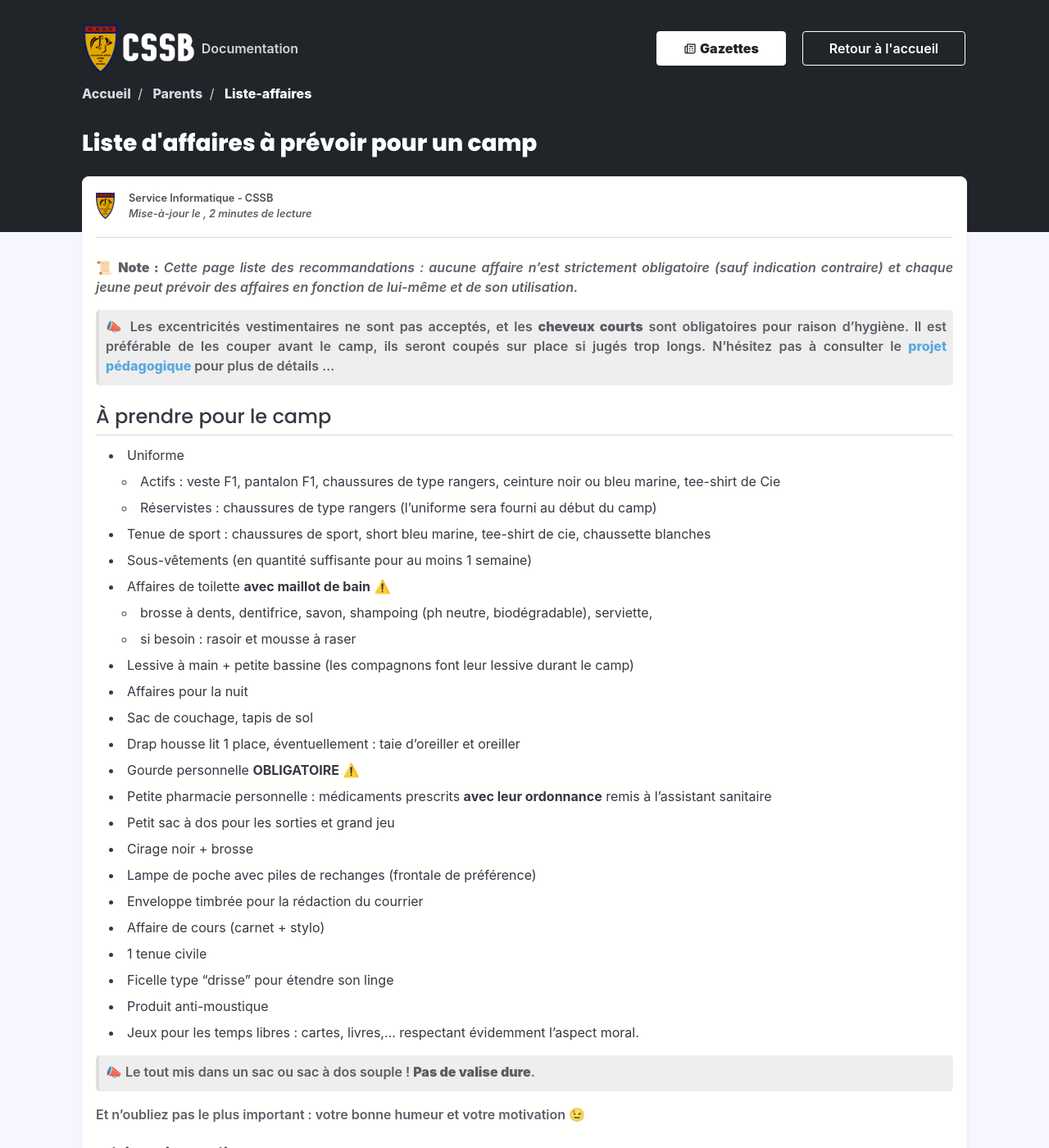
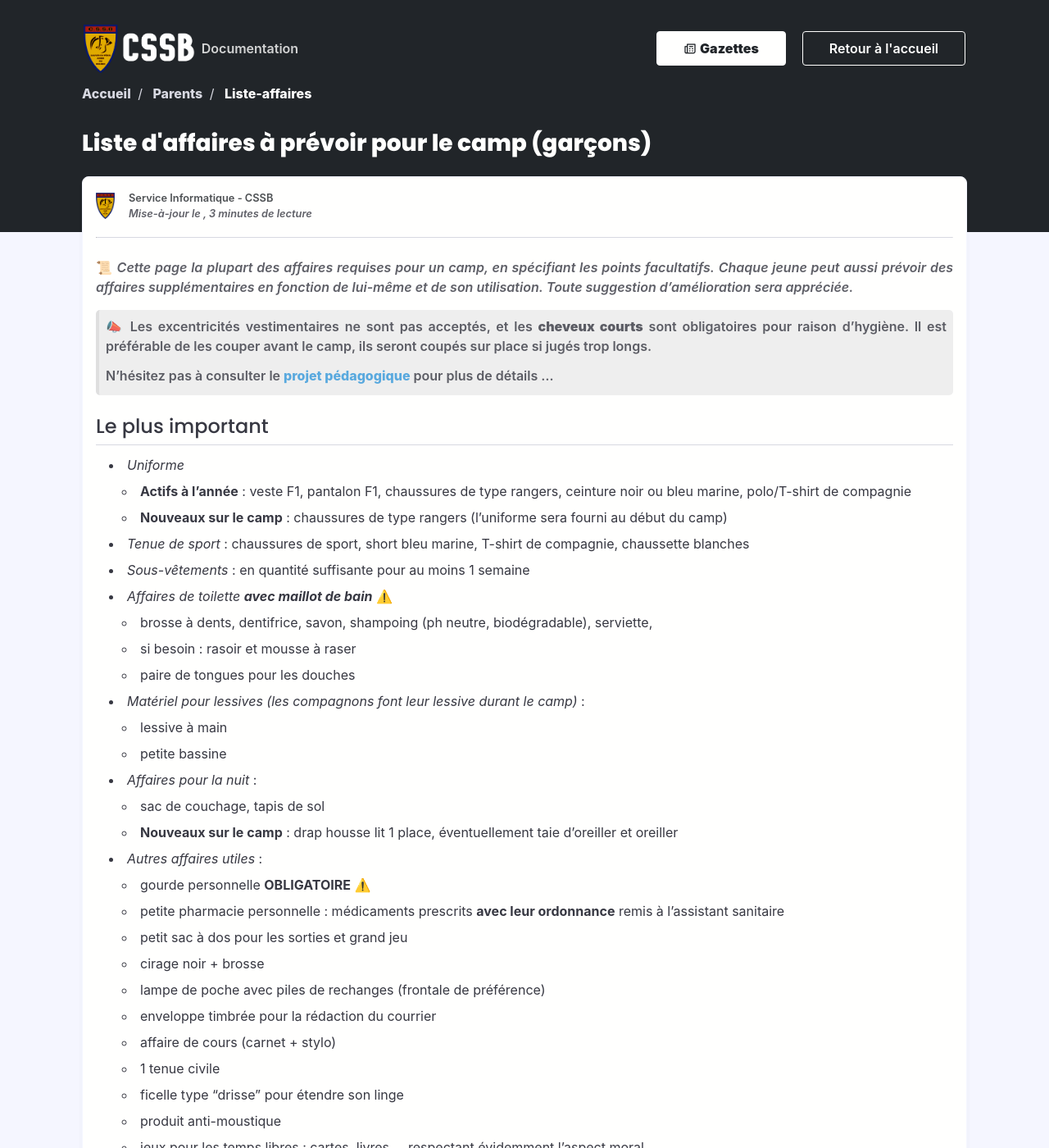
Before and after one commit to cssb-dev/infos, a Jekyll site: the page built from parents/liste-affaires.md, in a window 1280 px wide and 1400 px high. Shown: the whole window at 82% size. Built offline with Jekyll 4.4.1, drawn with Linux system fonts in a browser that asks for light colours; emoji names are drawn with the system emoji font; some web fonts are replaced; some of the changed text lies outside the part shown.

```diff
--- a/parents/liste-affaires.md
+++ b/parents/liste-affaires.md
@@ -1,45 +1,54 @@
 ---
 layout: post
-title: "Liste d'affaires à prévoir pour un camp"
+title: "Liste d'affaires à prévoir pour le camp (garçons)"
 author: service-informatique
 rank: 3
 summary: "Quelques informations utiles à lire avant de préparer sa valise"
 icon: uil-clipboard-notes
 ---
 
-**:scroll: Note :** _Cette page liste des recommandations : aucune affaire n'est strictement obligatoire (sauf indication contraire) et chaque jeune peut prévoir des affaires en fonction de lui-même et de son utilisation._
+:scroll: _Cette page la plupart des affaires requises pour un camp, en spécifiant les points facultatifs._
+_Chaque jeune peut aussi prévoir des affaires supplémentaires en fonction de lui-même et de son utilisation._
+_Toute suggestion d'amélioration sera appréciée._
 
-> :mega: Les excentricités vestimentaires ne sont pas acceptés, et les **cheveux courts** sont obligatoires pour raison d’hygiène. Il est préférable de les couper avant le camp, ils seront coupés sur place si jugés trop longs. N'hésitez pas à consulter le [projet pédagogique](../assets/docs/projet_pedagogique.pdf) pour plus de détails ...
+> :mega: Les excentricités vestimentaires ne sont pas acceptés, et les **cheveux courts** sont obligatoires pour raison d’hygiène.
+> Il est préférable de les couper avant le camp, ils seront coupés sur place si jugés trop longs.
+>
+> N'hésitez pas à consulter le [projet pédagogique](../assets/docs/projet_pedagogique.pdf) pour plus de détails ...
 
-## À prendre pour le camp
+## Le plus important
 
-- Uniforme
-    - Actifs : veste F1, pantalon F1, chaussures de type rangers, ceinture noir ou bleu marine, tee-shirt de Cie
-    - Réservistes : chaussures de type rangers (l'uniforme sera fourni au début du camp)
-- Tenue de sport : chaussures de sport, short bleu marine, tee-shirt de cie, chaussette blanches
-- Sous-vêtements (en quantité suffisante pour au moins 1 semaine)
-- Affaires de toilette **avec maillot de bain** ⚠️
+- _Uniforme_
+    - **Actifs à l'année** : veste F1, pantalon F1, chaussures de type rangers, ceinture noir ou bleu marine, polo/T-shirt de compagnie
+    - **Nouveaux sur le camp** : chaussures de type rangers (l'uniforme sera fourni au début du camp)
+- _Tenue de sport_ : chaussures de sport, short bleu marine, T-shirt de compagnie, chaussette blanches
+- _Sous-vêtements_ : en quantité suffisante pour au moins 1 semaine
+- _Affaires de toilette **avec maillot de bain**_ :warning:
     - brosse à dents, dentifrice, savon, shampoing (ph neutre, biodégradable), serviette,
     - si besoin : rasoir et mousse à raser
-- Lessive à main + petite bassine (les compagnons font leur lessive durant le camp)
-- Affaires pour la nuit
-- Sac de couchage, tapis de sol
-- Drap housse lit 1 place, éventuellement : taie d’oreiller et oreiller
-- Gourde personnelle **OBLIGATOIRE** ⚠️
-- Petite pharmacie personnelle : médicaments prescrits **avec leur ordonnance** remis à l’assistant sanitaire
-- Petit sac à dos pour les sorties et grand jeu
-- Cirage noir + brosse
-- Lampe de poche avec piles de rechanges (frontale de préférence)
-- Enveloppe timbrée pour la rédaction du courrier
-- Affaire de cours (carnet + stylo)
-- 1 tenue civile
-- Ficelle type “drisse” pour étendre son linge
-- Produit anti-moustique
-- Jeux pour les temps libres : cartes, livres,... respectant évidemment l’aspect moral.
+    - paire de tongues pour les douches
+- _Matériel pour lessives (les compagnons font leur lessive durant le camp)_ :
+  - lessive à main
+  - petite bassine
+- _Affaires pour la nuit_ :
+  - sac de couchage, tapis de sol
+  - **Nouveaux sur le camp** : drap housse lit 1 place, éventuellement taie d’oreiller et oreiller
+- _Autres affaires utiles_ :
+  - gourde personnelle **OBLIGATOIRE** :warning:
+  - petite pharmacie personnelle : médicaments prescrits **avec leur ordonnance** remis à l’assistant sanitaire
+  - petit sac à dos pour les sorties et grand jeu
+  - cirage noir + brosse
+  - lampe de poche avec piles de rechanges (frontale de préférence)
+  - enveloppe timbrée pour la rédaction du courrier
+  - affaire de cours (carnet + stylo)
+  - 1 tenue civile
+  - ficelle type “drisse” pour étendre son linge
+  - produit anti-moustique
+  - jeux pour les temps libres : cartes, livres,... respectant évidemment l’aspect moral.
 
-> 📣 Le tout mis dans un sac ou sac à dos souple ! **Pas de valise dure**.
+> :mega: Le tout doit être transportable un sac ou sac à dos souple, mais **pas de valise dure !**
 
-Et n'oubliez pas le plus important : votre bonne humeur et votre motivation 😉
+Et n'oubliez pas le plus important : votre bonne humeur et votre motivation :wink:
 
 
 ## Objets interdits
@@ -47,7 +56,7 @@
 - tous les appareils électroniques, merci de les laisser à la maison. Les téléphones et argent de poche seront récupérés par les encadrants et rendus à la fin du séjour.
 - tout ce qui peut s’apparenter à une arme (couteau,...) ou à un objet dangereux
 
-> ⚠️ L'apport et/ou l’utilisation de tabac, d’alcool, de drogue est motif d'exclusion !
+> :warning: L'apport et/ou l’utilisation de tabac, d’alcool, de drogue est motif d'exclusion !
 
 ## Autres informations
 
```
Also changed, not shown: parents/documents-utiles.md (+1 -1 lines), parents/trousseau-camp.md (added, +85 -0 lines), 1 other file.
